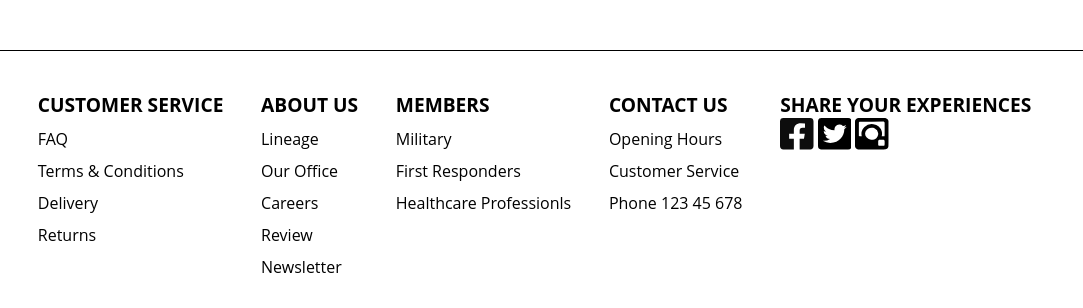
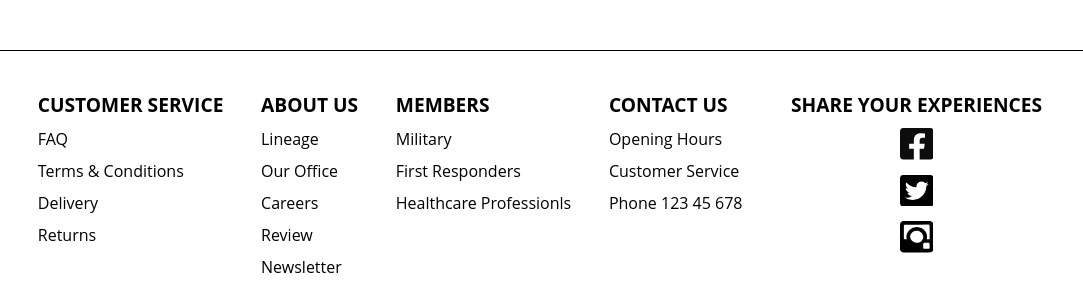
Before and after one commit to Noroff-FEU-Assignments/cross-course-project-Pgarza-dev, a plain HTML site: page index.html in a window 1280 px wide. Shown: the part 2960-3268 px from the top of the page, 197-1280 px from the left. Drawn offline with Linux system fonts and the light colour scheme.

Commit message:
validation code

```diff
--- a/index.html
+++ b/index.html
@@ -284,29 +284,38 @@
             <li><a href="#">Phone 123 45 678</a></li>
           </ul>
 
-          <ul class="footer-list">
+          <ul class="footer-icons">
             <li class="footer-headers">SHARE YOUR EXPERIENCES</li>
-            <a href="#" role="button"><svg id="Icon_awesome-facebook-square" data-name="Icon awesome-facebook-square"
+            <li>
+              <a href="#" role="button">
+                <svg id="Icon_awesome-facebook-square" data-name="Icon awesome-facebook-square"
                   xmlns="http://www.w3.org/2000/svg" width="33.509" height="31.5" viewBox="0 0 33.509 31.5">
                   <path id="Icon_awesome-facebook-square-2" data-name="Icon awesome-facebook-square"
                     d="M29.919,2.25H3.59A3.488,3.488,0,0,0,0,5.625v24.75A3.488,3.488,0,0,0,3.59,33.75H13.856V23.041H9.144V18h4.712V14.158c0-4.37,2.768-6.784,7.006-6.784a30.315,30.315,0,0,1,4.153.34V12H22.676c-2.3,0-3.023,1.344-3.023,2.723V18H24.8l-.823,5.041H19.653V33.75H29.919a3.488,3.488,0,0,0,3.59-3.375V5.625a3.488,3.488,0,0,0-3.59-3.375Z"
                     transform="translate(0 -2.25)" fill="#0d0d0d" />
                 </svg>
               </a>
-            <a href="#" role="button"><svg id="Icon_awesome-twitter-square" data-name="Icon awesome-twitter-square"
+            </li>
+            <li>
+              <a href="#" role="button">
+                <svg id="Icon_awesome-twitter-square" data-name="Icon awesome-twitter-square"
                   xmlns="http://www.w3.org/2000/svg" width="33.51" height="31.5" viewBox="0 0 33.51 31.5">
                   <path id="Icon_awesome-twitter-square-2" data-name="Icon awesome-twitter-square"
                     d="M29.92,2.25H3.59A3.489,3.489,0,0,0,0,5.625v24.75A3.489,3.489,0,0,0,3.59,33.75H29.92a3.489,3.489,0,0,0,3.59-3.375V5.625A3.489,3.489,0,0,0,29.92,2.25ZM26.262,13.416c.015.2.015.4.015.6,0,6.1-4.937,13.12-13.958,13.12a14.545,14.545,0,0,1-7.532-2.067,10.988,10.988,0,0,0,1.182.056,10.242,10.242,0,0,0,6.089-1.969,4.884,4.884,0,0,1-4.585-3.2,5.616,5.616,0,0,0,2.214-.084A4.693,4.693,0,0,1,5.76,15.342v-.056a5.141,5.141,0,0,0,2.214.584A4.535,4.535,0,0,1,5.789,12.03,4.347,4.347,0,0,1,6.455,9.7a14.242,14.242,0,0,0,10.113,4.823,4.7,4.7,0,0,1,4.787-5.667,5.039,5.039,0,0,1,3.583,1.455A9.995,9.995,0,0,0,28.05,9.2,4.663,4.663,0,0,1,25.9,11.742a10.256,10.256,0,0,0,2.827-.717A10.009,10.009,0,0,1,26.262,13.416Z"
                     transform="translate(0 -2.25)" />
                 </svg>
               </a>
-            <a href="#" role="button"><svg id="Icon_zocial-instagram" data-name="Icon zocial-instagram"
-                xmlns="http://www.w3.org/2000/svg" width="33.51" height="31.5" viewBox="0 0 33.51 31.5">
+            </li>
+            <li>
+              <a href="#" role="button">
+                <svg id="Icon_zocial-instagram" data-name="Icon zocial-instagram" xmlns="http://www.w3.org/2000/svg"
+                  width="33.51" height="31.5" viewBox="0 0 33.51 31.5">
                   <path id="Icon_zocial-instagram-2" data-name="Icon zocial-instagram"
                     d="M3.019,31.521a4.055,4.055,0,0,1-1.833-.979A3.424,3.424,0,0,1,.171,28.9C.053,28.462.046,28.05.046,15.894.04,2.236.02,2.987.4,2.218A3.8,3.8,0,0,1,2.305.439c.845-.351.02-.332,14.66-.314L30.454.137l.419.135a3.86,3.86,0,0,1,2.514,2.364l.144.394.013,12.679c.02,14.083.052,13.03-.426,13.941a3.781,3.781,0,0,1-1.657,1.557c-.956.443.131.412-14.693.406C5.435,31.608,3.353,31.6,3.019,31.521Zm26.1-3.748c.537-.357.55-.394.57-2.739.02-2.284.007-2.4-.393-2.764-.36-.332-.53-.351-2.9-.345l-2.161.006-.295.148a1.574,1.574,0,0,0-.485.431l-.2.271-.007,2.037c-.007,1.114.02,2.13.052,2.247a1.167,1.167,0,0,0,.668.776l.327.154,2.272-.018,2.266-.018ZM18.105,21.8a6.313,6.313,0,0,0,5.016-4.739,7.073,7.073,0,0,0,.072-2,6.22,6.22,0,0,0-3.359-4.53,7.317,7.317,0,0,0-1.729-.6c-.124-.012-.386-.049-.583-.08a6.631,6.631,0,0,0-2.711.265,6.3,6.3,0,0,0-3.13,2.087,5.742,5.742,0,0,0,.124,7.478,6.653,6.653,0,0,0,4.322,2.21A7.262,7.262,0,0,0,18.105,21.8ZM6.705,17.8a9.243,9.243,0,0,1,.864-6.247,9.1,9.1,0,0,1,1.958-2.53,10.624,10.624,0,0,1,8.911-2.733,10.159,10.159,0,0,1,8.342,7.14,9,9,0,0,1,.268,3.447,6.419,6.419,0,0,1-.268,1.329c-.02.031-.013.055.02.062.249.025,2.8.018,2.842-.012s.052-2.751.046-6.869l-.02-6.838-.2-.265a1.609,1.609,0,0,0-.491-.406l-.295-.142L16.73,3.756,4.78,3.769l-.268.166a1.672,1.672,0,0,0-.419.4l-.157.234-.02,6.8c-.007,3.742-.007,6.826.013,6.863a7.488,7.488,0,0,0,1.46.062H6.823Z"
                     transform="translate(-0.044 -0.117)" />
                 </svg>
               </a>
+            </li>
 
           </ul>
         </div>
--- a/style.css
+++ b/style.css
@@ -254,6 +254,13 @@ section a {
 .footer-headers {
   font-size: 1.2rem;
   font-weight: bold;
+}
+
+.footer-icons {
+  display: flex;
+  flex-wrap: nowrap;
+  flex-direction: column;
+  align-items: center;
 }
 
 .footer-list a {
```
Lines whose indentation alone changed are shown as unchanged.
